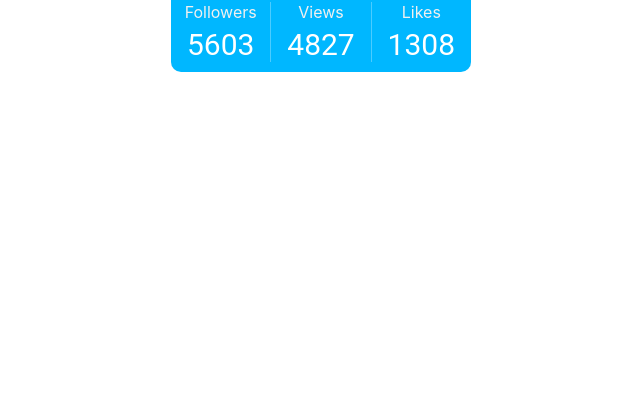
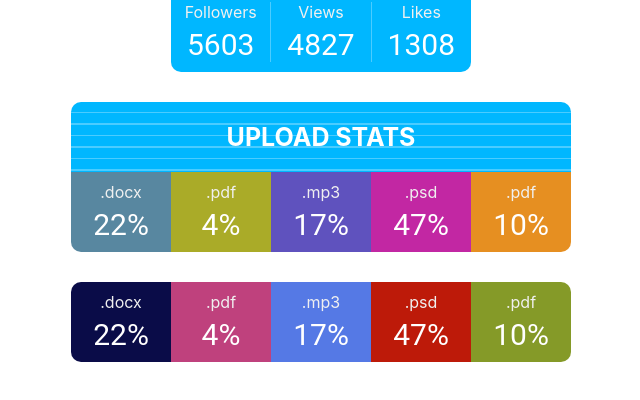
Before and after one commit to rostunho/goit-react-hw-01-components, a React (Create React App) app: page / in a window 1280 px wide. Shown: the part 336-736 px from the top of the page, without its empty margins (319-959 px from the left). Built offline with nearby package versions, Linux system fonts and the light colour scheme.

Commit message:
task-02 completed

```diff
--- a/src/App.js
+++ b/src/App.js
@@ -1,10 +1,13 @@
 // import logo from './logo.svg';
 // import './App.css';
 import Profile from 'components/Profile/Profile';
+import Statistic from 'components/Statistic/Statistic';
 import user from './database/user.json';
+import data from './database/data.json';
 
 function App() {
   return (
+    <>
       <Profile
         username={user.username}
         tag={user.tag}
@@ -12,6 +15,9 @@ function App() {
         avatar={user.avatar}
         stats={user.stats}
       />
+      <Statistic title="Upload stats" stats={data} />
+      <Statistic stats={data} />
+    </>
   );
 }
 
--- a/src/components/Statistic/Statistic.js
+++ b/src/components/Statistic/Statistic.js
@@ -1,3 +1,38 @@
-function Statisctic(title, stats) {
-  return null;
+import PropTypes from 'prop-types';
+import randomColor from 'js/random-bg-color';
+import styles from './Statistic.module.css';
+
+function Statistic({ title, stats }) {
+  return (
+    <section className={styles.statistics}>
+      {title && <h2 className={styles.title}>{title}</h2>}
+      <ul className={styles.list}>
+        {stats.map(({ id, label, percentage }) => {
+          const bgColor = randomColor();
+          return (
+            <li
+              className={styles.item}
+              key={id}
+              style={{ backgroundColor: bgColor }}
+            >
+              <span className={styles.label}>{label}</span>
+              <span className={styles.percentage}>{percentage}%</span>
+            </li>
+          );
+        })}
+      </ul>
+    </section>
+  );
 }
+
+Statistic.propTypes = {
+  title: PropTypes.string,
+  stats: PropTypes.arrayOf(
+    PropTypes.shape({
+      label: PropTypes.string.isRequired,
+      percentage: PropTypes.number.isRequired,
+    }),
+  ).isRequired,
+};
+
+export default Statistic;
--- a/src/components/Statistic/Statistic.module.css
+++ b/src/components/Statistic/Statistic.module.css
@@ -0,0 +1,48 @@
+.statistics {
+  width: 500px;
+  margin: 0 auto 30px;
+  border-radius: 10px;
+  overflow: hidden;
+}
+
+.title {
+  font-size: 25px;
+  font-weight: 700;
+  text-align: center;
+  margin: 0;
+  padding: 20px;
+  color: white;
+  text-transform: uppercase;
+
+  background-image: repeating-linear-gradient(
+    to bottom,
+    rgb(0, 183, 255),
+    rgb(0, 183, 255) 10px,
+    rgb(75, 204, 255) 10px,
+    rgb(75, 204, 255) 11.5px
+  );
+}
+
+.list {
+  display: flex;
+  padding: 0;
+  margin: 0;
+}
+
+.item {
+  flex-basis: calc(100% / 3);
+  text-align: center;
+  padding: 10px 0;
+}
+
+.label {
+  display: block;
+  margin: 0 0 5px;
+  color: rgb(240, 240, 240);
+}
+
+.percentage {
+  font-family: Roboto;
+  font-size: 30px;
+  color: #fff;
+}
--- /dev/null
+++ b/src/js/random-bg-color.js
@@ -0,0 +1,9 @@
+function randomColor() {
+  return `rgb(${randomNumber()}, ${randomNumber()}, ${randomNumber()})`;
+}
+
+function randomNumber() {
+  return Math.floor(Math.random() * 256);
+}
+
+export default randomColor;
```
Lines whose indentation alone changed are shown as unchanged.
